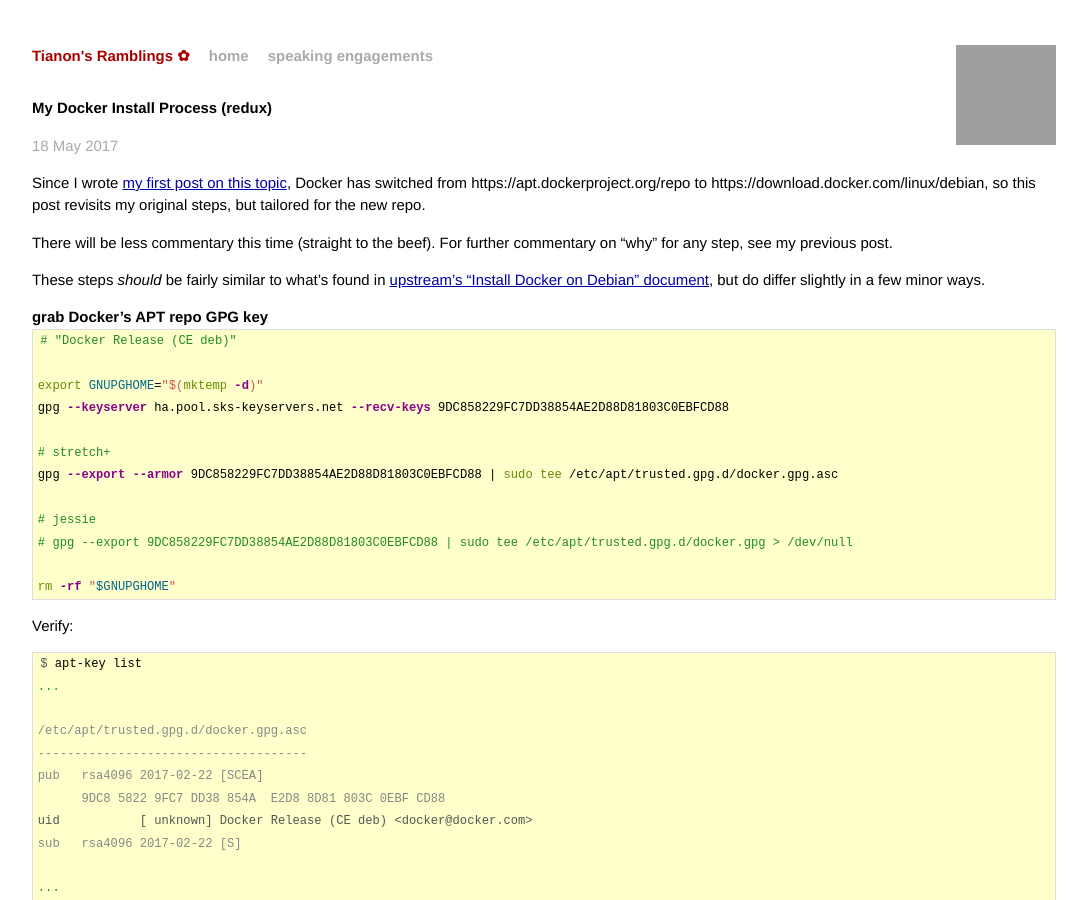
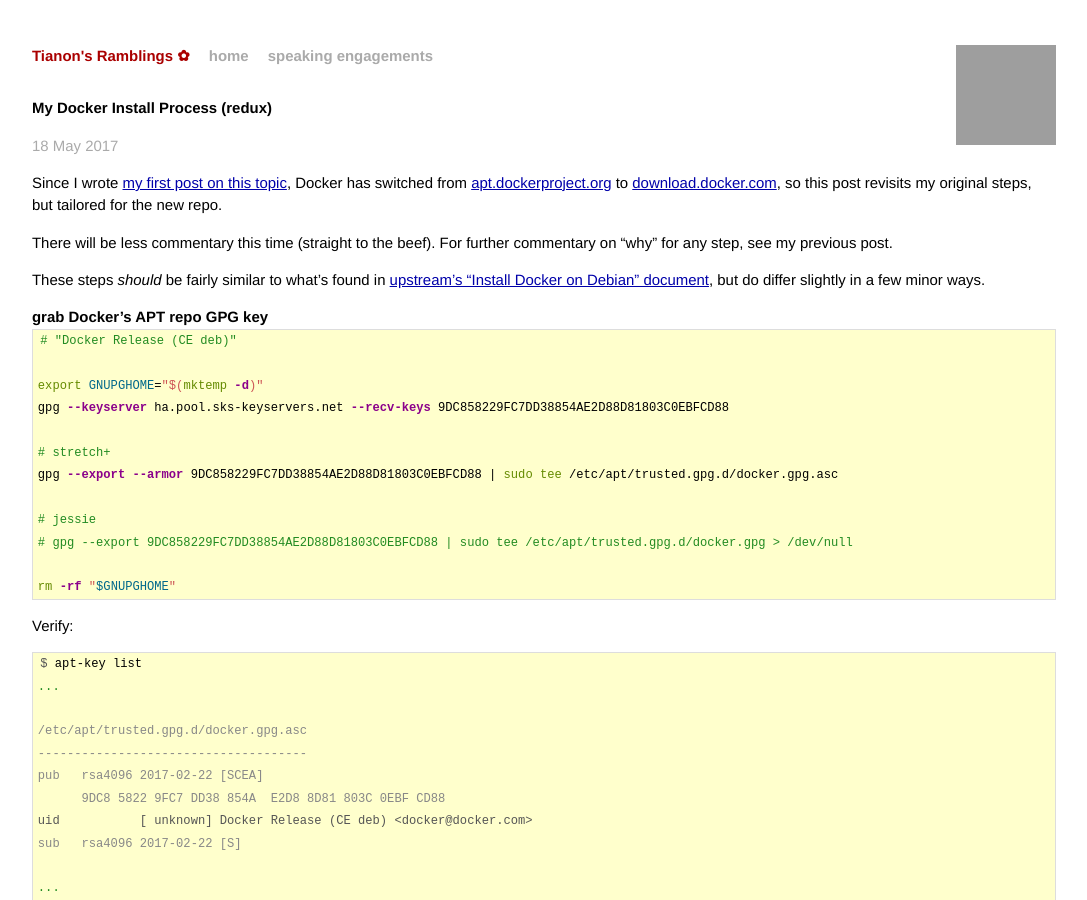
Before and after one commit to tianon/tianon.github.io, a Jekyll site: the page built from _posts/2017-05-18-docker-setup-redux.md, in a window 1280 px wide and 900 px high, cut to the strip 0-900 px from the top of the window. Shown: the whole strip, without its empty margins (96-1183 px from the left). Built offline with Jekyll 4.4.1, drawn with Linux system fonts in a browser that asks for light colours; some of the changed lines change nothing that is shown; grey boxes are pictures that could not be loaded.

Commit message:
Linkify a couple bits

```diff
--- a/_posts/2017-05-18-docker-setup-redux.md
+++ b/_posts/2017-05-18-docker-setup-redux.md
@@ -3,7 +3,7 @@
 title:  My Docker Install Process (redux)
 ---
 
-Since I wrote [my first post on this topic](/post/2016/12/07/docker-setup.html), Docker has switched from https://apt.dockerproject.org/repo to https://download.docker.com/linux/debian, so this post revisits my original steps, but tailored for the new repo.
+Since I wrote [my first post on this topic](/post/2016/12/07/docker-setup.html), Docker has switched from [apt.dockerproject.org](https://apt.dockerproject.org/repo) to [download.docker.com](https://download.docker.com/linux/debian), so this post revisits my original steps, but tailored for the new repo.
 
 There will be less commentary this time (straight to the beef).  For further commentary on "why" for any step, see my previous post.
 
```
